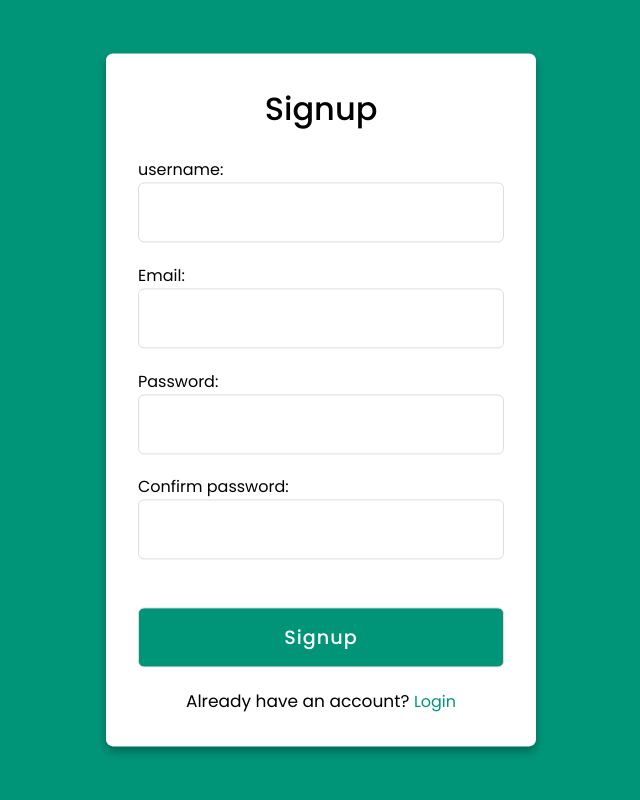
After one commit to anhvu1302/ManagePhoneAccessories, a Django app: page /register in a window 1280 px wide. The commit adds this page. Shown: the whole page, without its empty margins (319-959 px from the left). Run offline with Django 5.2, Linux system fonts and the light colour scheme.

Commit message:
'login-register-signup'

```diff
--- /dev/null
+++ b/WebApp/forms.py
@@ -0,0 +1,200 @@
+from base64 import urlsafe_b64encode
+import email
+from django import forms
+import re
+from django.utils.http import urlsafe_base64_decode
+from django.utils.http import urlsafe_base64_encode
+
+from django.contrib.auth.forms import AuthenticationForm
+from django.contrib.auth import authenticate, login
+from django.contrib.auth.tokens import default_token_generator
+from django.utils.encoding import smart_str
+
+from django.utils.encoding import force_bytes
+
+from django.contrib.auth.models import User
+import smtplib
+from email.mime.text import MIMEText
+from email.mime.multipart import MIMEMultipart
+from django.urls import reverse
+from django.utils.http import urlencode
+from django.core.exceptions import ValidationError
+
+import secrets
+
+
+class AuthenticationForm(AuthenticationForm):
+    username = forms.CharField(widget=forms.TextInput(attrs={'placeholder': 'Enter your username'}))
+    password = forms.CharField(widget=forms.PasswordInput(attrs={'placeholder': 'Enter your password'}))
+
+
+    def clean(self):
+        cleaned_data = super().clean()
+        username = cleaned_data.get('username')
+        password = cleaned_data.get('password')
+
+        if username and password:
+
+            user = authenticate(username=username, password=password)
+            if user is None:
+
+                raise forms.ValidationError("Tên người dùng hoặc mật khẩu không đúng.")
+
+        return cleaned_data
+
+
+
+
+
+class RegistrationForm(forms.Form):
+    username = forms.CharField(label='username', max_length=30)
+    email = forms.EmailField(label='Email')
+    password1 = forms.CharField(label='Password', widget=forms.PasswordInput())
+    password2 = forms.CharField(label='Confirm password', widget=forms.PasswordInput())
+
+    def clean_password2(self):
+        if 'password1' in self.cleaned_data:
+            password1 = self.cleaned_data['password1']
+            password2 = self.cleaned_data['password2']
+            if password1 == password2 and password1:
+                return password2
+        raise forms.ValidationError("Passwords do NOT match")
+    def clean_email(self):
+        email = self.cleaned_data['email']
+
+
+        try:
+
+            User.objects.get(email=email)
+        except User.DoesNotExist:
+            return username
+        raise forms.ValidationError("Email already exists")
+
+
+    def clean_username(self):
+        username = self.cleaned_data['username']
+
+        if not re.search(r'^\w+$', username):
+            raise forms.ValidationError("Invalid character ")
+
+        try:
+
+            User.objects.get(username=username)
+        except User.DoesNotExist:
+            return username
+        raise forms.ValidationError("Username already exists")
+
+    def save(self):
+
+        User.objects.create_user(username=self.cleaned_data['username'], email=self.cleaned_data['email'], password=self.cleaned_data['password1'])
+
+class SendSuccess(forms.Form):
+     success_message = forms.CharField(label='Success Message', widget=forms.TextInput(attrs={'readonly': True}))
+
+
+
+
+class RecoveryForm(forms.Form):
+    new_password = forms.CharField(label='New Password', widget=forms.PasswordInput())
+
+    def __init__(self, *args, **kwargs):
+        self.uidb64 = kwargs.pop('uidb64', None)
+        self.token = kwargs.pop('token', None)
+        super(RecoveryForm, self).__init__(*args, **kwargs)
+
+        if self.uidb64 is None or self.token is None:
+            raise ValueError("uidb64 and token must be provided")
+
+    def clean_password(self):
+
+
+                return new_password
+
+
+
+    def save(self,new_password):
+
+            uid = urlsafe_base64_decode(self.uidb64).decode('utf-8')
+
+            user = User.objects.get(id=uid)
+
+            if not default_token_generator.check_token(user, self.token):
+                raise forms.ValidationError("Invalid token")
+
+            user.set_password(new_password)
+            user.save()
+
+
+
+
+
+
+
+class IdentifyForm(forms.Form):
+    email = forms.EmailField(label='Email', max_length=100, widget=forms.EmailInput(attrs={'placeholder': 'Enter your email'}))
+
+    def clean_email(self):
+        email = self.cleaned_data.get('email')
+        if not email:
+            raise forms.ValidationError("Email is required")
+
+        try:
+            User.objects.get(email=email)
+        except User.DoesNotExist:
+            raise ValidationError("Email does not exist")
+
+        return email
+
+
+
+    def send_password_reset_email(self,request):
+
+        email = self.clean_email();
+
+        token = secrets.token_urlsafe(32)
+
+        user = User.objects.get(email=email)
+
+        # Tạo token để sử dụng trong URL khôi phục mật khẩu
+        token = default_token_generator.make_token(user)
+
+        uidb64 = urlsafe_base64_encode(force_bytes(user.pk))
+        reset_url = reverse('recovery', kwargs={'uidb64': uidb64, 'token': token})
+
+        # Xây dựng đường link hoàn chỉnh
+        full_reset_url = request.build_absolute_uri(reset_url)
+
+        # Gửi email khôi phục mật khẩu
+        sender_email = "tiki.statistic@gmail.com"
+        password = "vpG)b#T6^CN9/x3"
+        receiver_email =email  # Gửi email đến địa chỉ email của người dùng
+        subject = "Password Reset Request"
+
+        # Tạo một email có dạng HTML
+        message = MIMEMultipart("alternative")
+        message["From"] = sender_email
+        message["To"] = receiver_email
+        message["Subject"] = subject
+
+
+
+        # Nội dung của email
+        html = f"""\
+        <html>
+          <body>
+            <p>Hi,</p>
+            <p>We received a request to reset your password. Click the link below to reset it:</p>
+            <p><a href="{full_reset_url}">{full_reset_url}</a></p>
+            <p>If you didn't request this, you can ignore this email.</p>
+          </body>
+        </html>
+        """
+
+        # Thêm nội dung HTML vào email
+        message.attach(MIMEText(html, "html"))
+
+        # Kết nối đến máy chủ SMTP và gửi email
+        with smtplib.SMTP("smtp.office365.com", 587) as server:
+            server.starttls()
+            server.login(sender_email, password)
+            server.sendmail(sender_email, receiver_email, message.as_string())
--- a/WebApp/templates/layouts/userLayout.html
+++ b/WebApp/templates/layouts/userLayout.html
@@ -64,7 +64,7 @@
         </nav>
         <div class="icons">
             <div id="menu-btn" class="fas fa-bars"></div>
-            <div id="user-btn" class="fas fa-user"></div>
+            <a href="/login"><div id="user-btn" class="fas fa-user"><login"></div></a>
             <div id="search-btn" class="fas fa-search"></div>
             <div id="shopping-cart-btn" class="fas fa-shopping-cart">
                 <span id="num-of-product-cart">0</span>
--- /dev/null
+++ b/WebApp/templates/pages/register.html
@@ -0,0 +1,30 @@
+
+<!DOCTYPE html>
+<html lang="en">
+<head>
+    <meta charset="UTF-8">
+    <meta name="viewport" content="width=device-width, initial-scale=1.0">
+    <meta http-equiv="X-UA-Compatible" content="ie=edge">
+    <title>Register</title>
+    {% load static %}
+    <link rel="stylesheet" href="{% static 'login.css' %}">
+</head>
+<body>
+    <div class="container">
+        <div class="form">
+            <header>Signup</header>
+            <form method="POST">
+                {% csrf_token %}
+                {{ form.as_p }}
+                <input type="submit" class="button" value="Signup">
+            </form>
+            <div class="signup">
+                <span class="signup">
+                    Already have an account?
+                    <a href="login">Login</a>
+                </span>
+            </div>
+        </div>
+    </div>
+</body>
+</html>
--- a/WebApp/urls.py
+++ b/WebApp/urls.py
@@ -3,4 +3,8 @@ from . import views
 
 urlpatterns = [
     path("", views.index, name="index"),
+    path("login", views.login,name="login"),
+    path("register", views.register,name="register"),
+    path("identify", views.identify,name="identify"),
+    path('recovery/<uidb64>/<token>/', views.recovery, name='recovery'),
 ]
--- a/WebApp/views.py
+++ b/WebApp/views.py
@@ -1,6 +1,73 @@
+from pyexpat import model
 from django.shortcuts import render
-
-
+from django.contrib.auth.models import User
+from .forms import AuthenticationForm
+from django.shortcuts import redirect
+from .forms import IdentifyForm
+from .forms import RegistrationForm
+from .forms import RecoveryForm
+from .forms import SendSuccess
+from django.core.exceptions import ValidationError
+from django.http import HttpResponseRedirect
+from django.contrib.auth.tokens import default_token_generator
+from django.utils.http import urlsafe_base64_decode
+from django.utils.http import urlsafe_base64_encode
+from django.utils.encoding import force_str
 # Create your views here.
 def index(request):
     return render(request, "pages/index.html")
+
+
+def login(request):
+    if request.method == 'POST':
+        form = AuthenticationForm(request, request.POST)
+        if form.is_valid():
+
+
+                return redirect('index')
+        else:
+
+                return render(request, 'pages/login.html', {'form': form})
+    else:
+        form = AuthenticationForm()
+    return render(request, 'pages/login.html', {'form': form})
+
+
+
+
+
+def register(request):
+    form = RegistrationForm()
+    if request.method == 'POST':
+        form = RegistrationForm(request.POST)
+        if form.is_valid():
+            form.save()
+
+            return HttpResponseRedirect('/login')
+    return render(request, 'pages/register.html', {'form': form})
+
+
+def identify(request):
+    if request.method == 'POST':
+        form = IdentifyForm(request.POST)
+        if form.is_valid():
+            try:
+                form.send_password_reset_email(request)
+                return render(request, 'pages/success.html')
+            except ValidationError as e:
+                form.add_error('email', e)
+    else:
+        form = IdentifyForm()
+    return render(request, 'pages/identify.html', {'form': form})
+
+def recovery(request, uidb64, token):
+    if request.method == 'POST':
+        form = RecoveryForm(data=request.POST, uidb64=uidb64, token=token)
+        if form.is_valid():
+            new_password = form.cleaned_data.get('new_password')
+            form.save(new_password)
+
+        return redirect('login')
+    else:
+        form = RecoveryForm(uidb64=uidb64, token=token)
+    return render(request, 'pages/recovery.html', {'form': form})
--- /dev/null
+++ b/static/login.css
@@ -0,0 +1,90 @@
+/* Import Google font - Poppins */
+@import url('https://fonts.googleapis.com/css2?family=Poppins:wght@200;300;400;500;600;700&display=swap');
+*{
+  margin: 0;
+  padding: 0;
+  box-sizing: border-box;
+  font-family: 'Poppins', sans-serif;
+}
+body{
+  min-height: 100vh;
+  width: 100%;
+  background: #009579;
+}
+.container{
+  position: absolute;
+  top: 50%;
+  left: 50%;
+  transform: translate(-50%,-50%);
+  max-width: 430px;
+  width: 100%;
+  background: #fff;
+  border-radius: 7px;
+  box-shadow: 0 5px 10px rgba(0,0,0,0.3);
+}
+.container .registration{
+  display: none;
+}
+#check:checked ~ .registration{
+  display: block;
+}
+#check:checked ~ .login{
+  display: none;
+}
+#check{
+  display: none;
+}
+.container .form{
+  padding: 2rem;
+}
+.form header{
+  font-size: 2rem;
+  font-weight: 500;
+  text-align: center;
+  margin-bottom: 1.5rem;
+}
+ .form input{
+   height: 60px;
+   width: 100%;
+   padding: 0 15px;
+   font-size: 17px;
+   margin-bottom: 1.3rem;
+   border: 1px solid #ddd;
+   border-radius: 6px;
+   outline: none;
+ }
+ .form input:focus{
+   box-shadow: 0 1px 0 rgba(0,0,0,0.2);
+ }
+.form a{
+  font-size: 16px;
+  color: #009579;
+  text-decoration: none;
+}
+.form a:hover{
+  text-decoration: underline;
+}
+.form input.button{
+  color: #fff;
+  background: #009579;
+  font-size: 1.2rem;
+  font-weight: 500;
+  letter-spacing: 1px;
+  margin-top: 1.7rem;
+  cursor: pointer;
+  transition: 0.4s;
+}
+.form input.button:hover{
+  background: #006653;
+}
+.signup{
+  font-size: 17px;
+  text-align: center;
+}
+.signup label{
+  color: #009579;
+  cursor: pointer;
+}
+.signup label:hover{
+  text-decoration: underline;
+}
```
Also changed, not shown: WebApp/templates/pages/Success.html (added, +26 -0 lines), WebApp/templates/pages/identify.html (added, +29 -0 lines), WebApp/templates/pages/login.html (added, +34 -0 lines), WebApp/templates/pages/recovery.html (added, +29 -0 lines), db.sqlite3.
